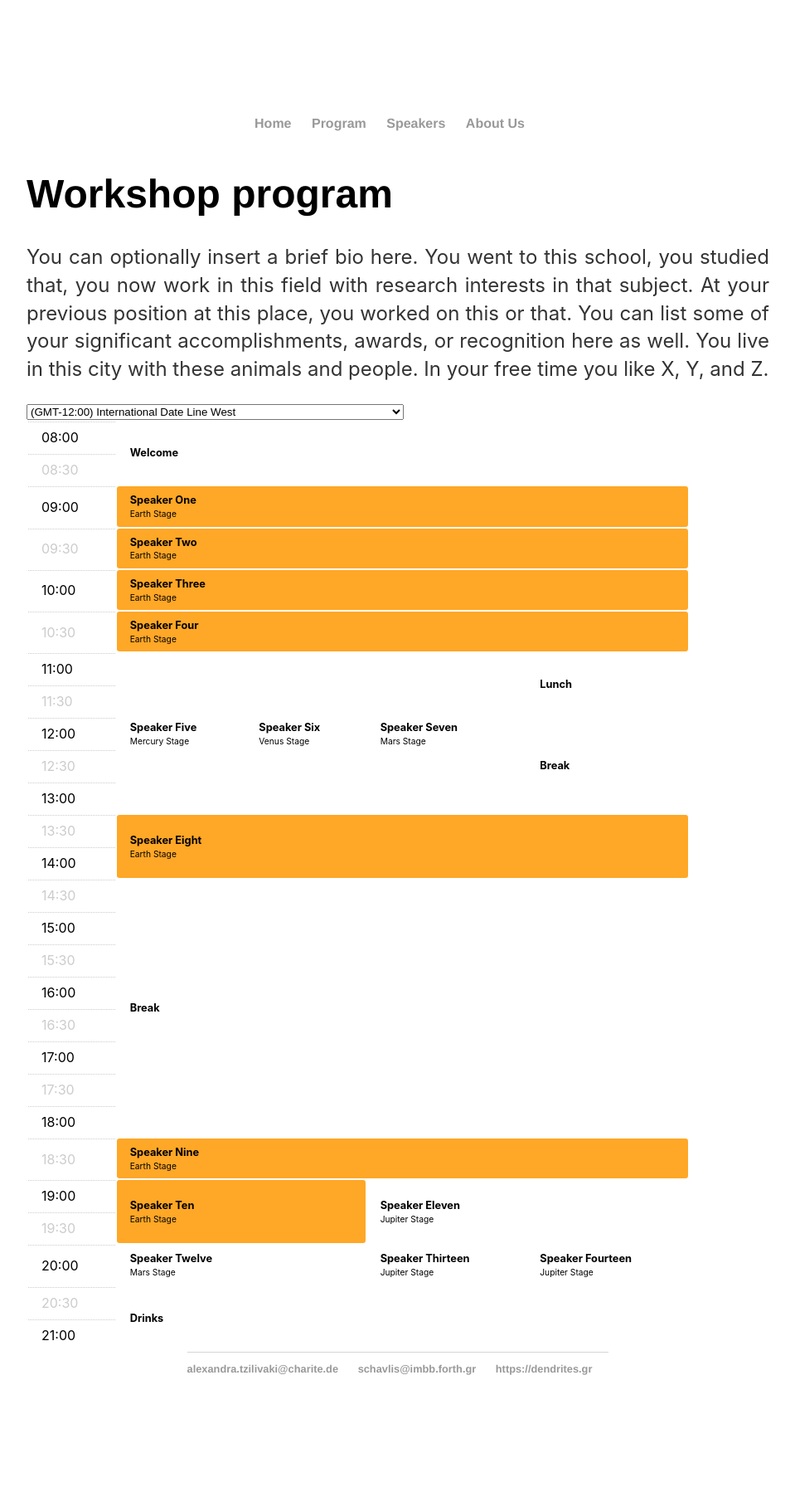
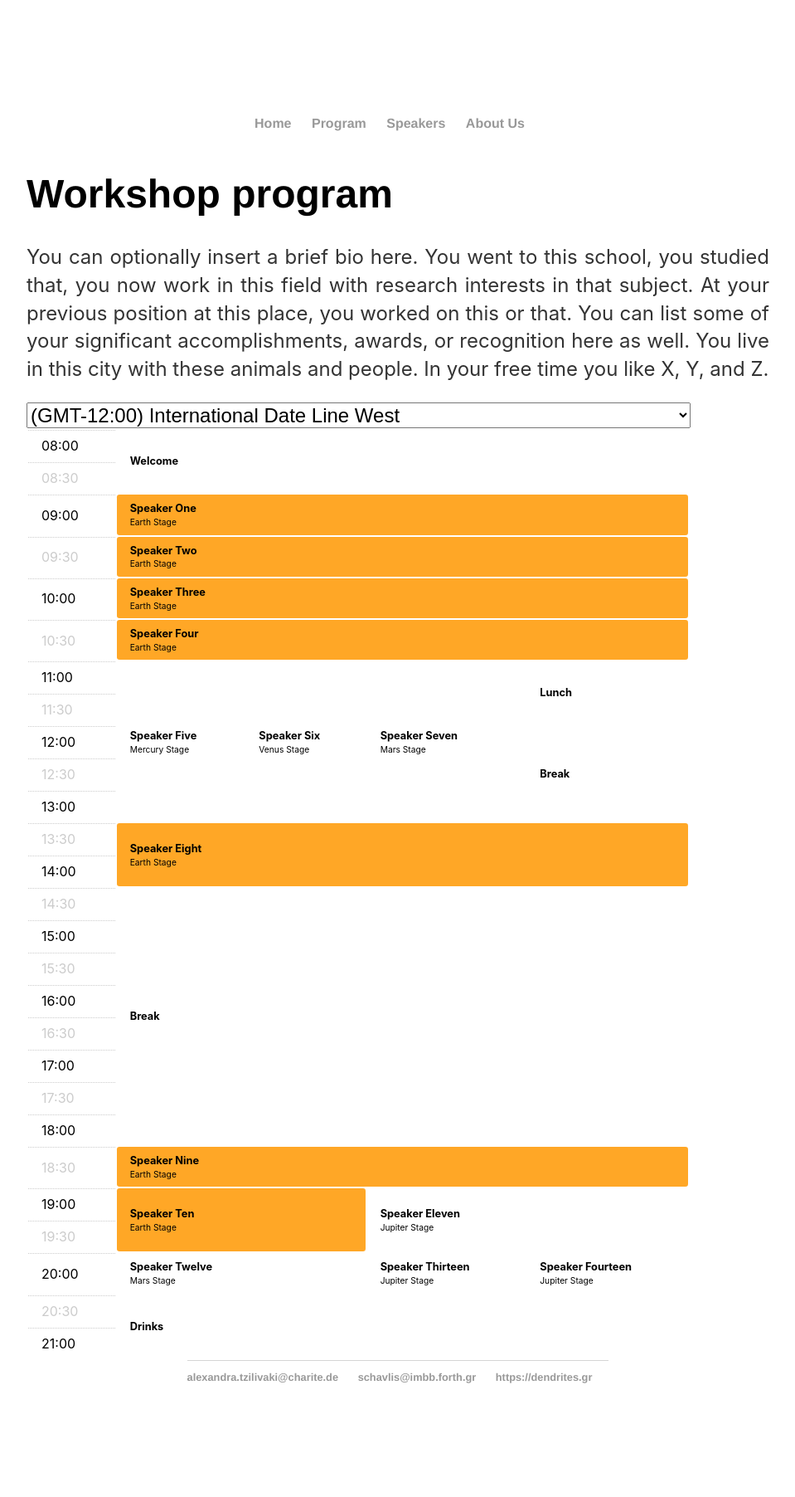
Before and after one commit to spirosChv/ocns2021interneurons, a Jekyll site: the page built from program/index.html, in a window 1280 px wide. Shown: the whole page at 83% size, without its empty margins (160-1119 px from the left). Built offline with Jekyll 4.4.1, drawn with Linux system fonts in a browser that asks for light colours.

Commit message:
Update index.html

```diff
--- a/program/index.html
+++ b/program/index.html
@@ -3,7 +3,7 @@ layout: default
 title: Speakers
 ---
 
-		<div class="custom-select">
+		<div class="blurb">
 			<h1>Workshop program</h1>
 			<p>You can optionally insert a brief bio here.
 				You went to this school, you studied that,
@@ -12,8 +12,7 @@ title: Speakers
 				You can list some of your significant accomplishments, awards, or recognition here as well.
 				You live in this city with these animals and people.
 				In your free time you like X, Y, and Z.</p>
-			<select>
-				<p style="font-size:24px">
+			<select style="font-size:24px">
 				<option timeZoneId="1" gmtAdjustment="GMT-12:00" useDaylightTime="0" value="-12">(GMT-12:00) International Date Line West</option>
 				<option timeZoneId="2" gmtAdjustment="GMT-11:00" useDaylightTime="0" value="-11">(GMT-11:00) Midway Island, Samoa</option>
 				<option timeZoneId="3" gmtAdjustment="GMT-10:00" useDaylightTime="0" value="-10">(GMT-10:00) Hawaii</option>
@@ -96,7 +95,7 @@ title: Speakers
 				<option timeZoneId="80" gmtAdjustment="GMT+12:00" useDaylightTime="1" value="12">(GMT+12:00) Auckland, Wellington</option>
 				<option timeZoneId="81" gmtAdjustment="GMT+12:00" useDaylightTime="0" value="12">(GMT+12:00) Fiji, Kamchatka, Marshall Is.</option>
 				<option timeZoneId="82" gmtAdjustment="GMT+13:00" useDaylightTime="0" value="13">(GMT+13:00) Nuku'alofa</option>
-				</p></select>
+				</select>
 			<table>
 			    <body>
 				<tr>
```
